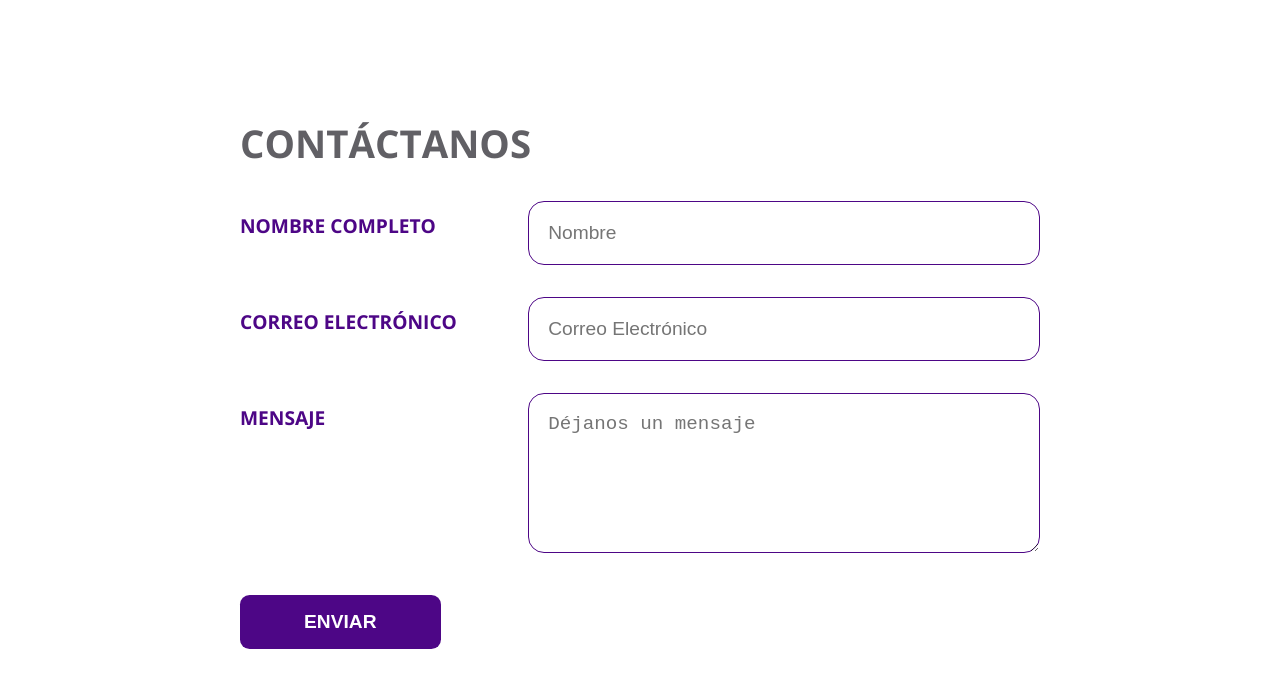
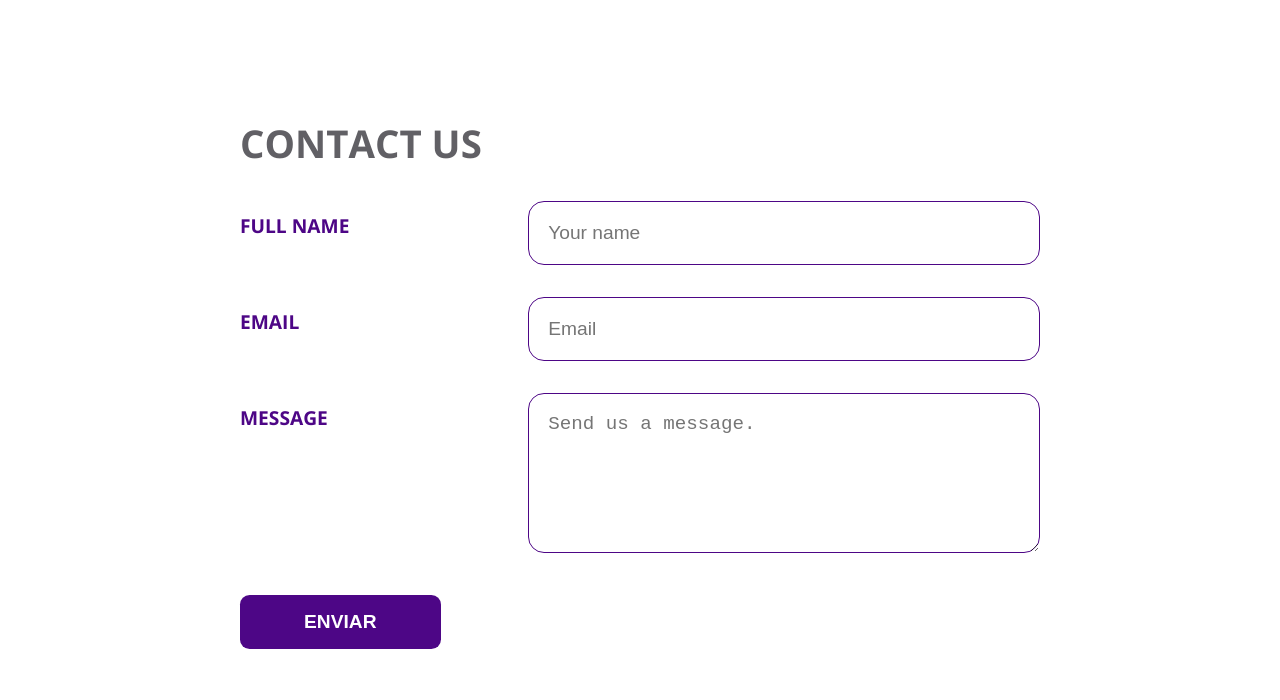
Before and after one commit to marivalen0421/static, a website: page app/pages/indexEn.html in a window 1280 px wide. Shown: the part 4035-4735 px from the top of the page. Drawn offline with nearby package versions, Linux system fonts and the light colour scheme; files that its build step writes are made by us from their sources; files whose address does not match are found by name; a web font is replaced by a local one.

Commit message:
Labels actualizados

```diff
--- a/app/pages/indexEn.html
+++ b/app/pages/indexEn.html
@@ -319,18 +319,18 @@
 
     <div class="cotenedor formulario">
         <form action="/correo/contacto" method="POST" class="default-form">
-            <h3>Contáctanos</h3>
+            <h3>Contact Us</h3>
             <div class="campo">
-                <label for="nombre">Nombre Completo</label>
-                <input type="text" name="nombre" id="nombre" placeholder="Nombre">
+                <label for="nombre">Full Name</label>
+                <input type="text" name="nombre" id="nombre" placeholder="Your name">
             </div>
             <div class="campo">
-                <label for="correo">Correo Electrónico</label>
-                <input type="email" name="correo" id="correo" placeholder="Correo Electrónico">
+                <label for="correo">Email</label>
+                <input type="email" name="correo" id="correo" placeholder="Email">
             </div>
             <div class="campo">
-                <label for="mensaje">Mensaje</label>
-                <textarea name="mensaje" id="mensaje" placeholder="Déjanos un mensaje" rows="4" cols="4"></textarea>
+                <label for="mensaje">Message</label>
+                <textarea name="mensaje" id="mensaje" placeholder="Send us a message." rows="4" cols="4"></textarea>
             </div>
             <div class="campo">
                 <input type="submit" value="Enviar" class="btn btn-enviar">
```
